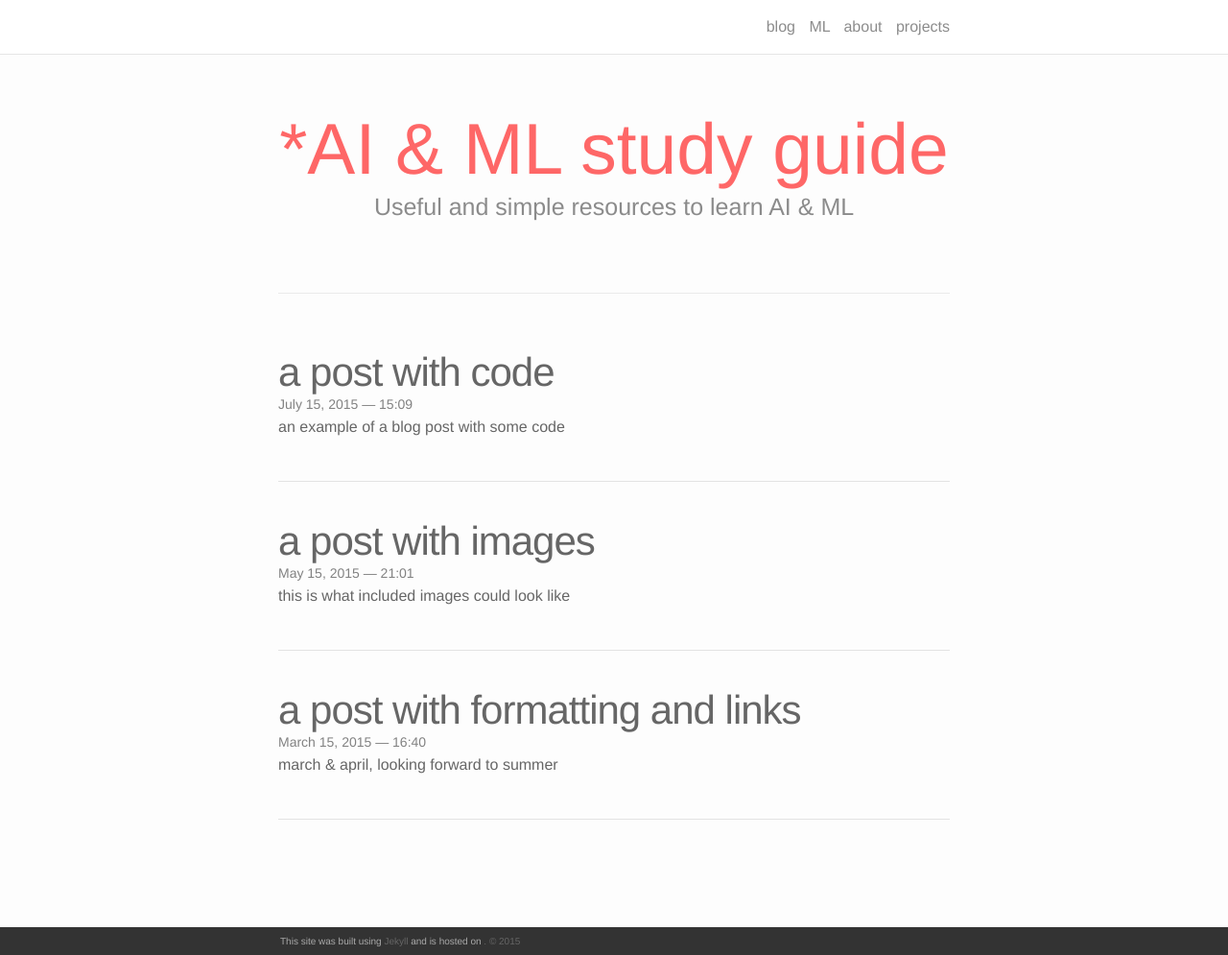
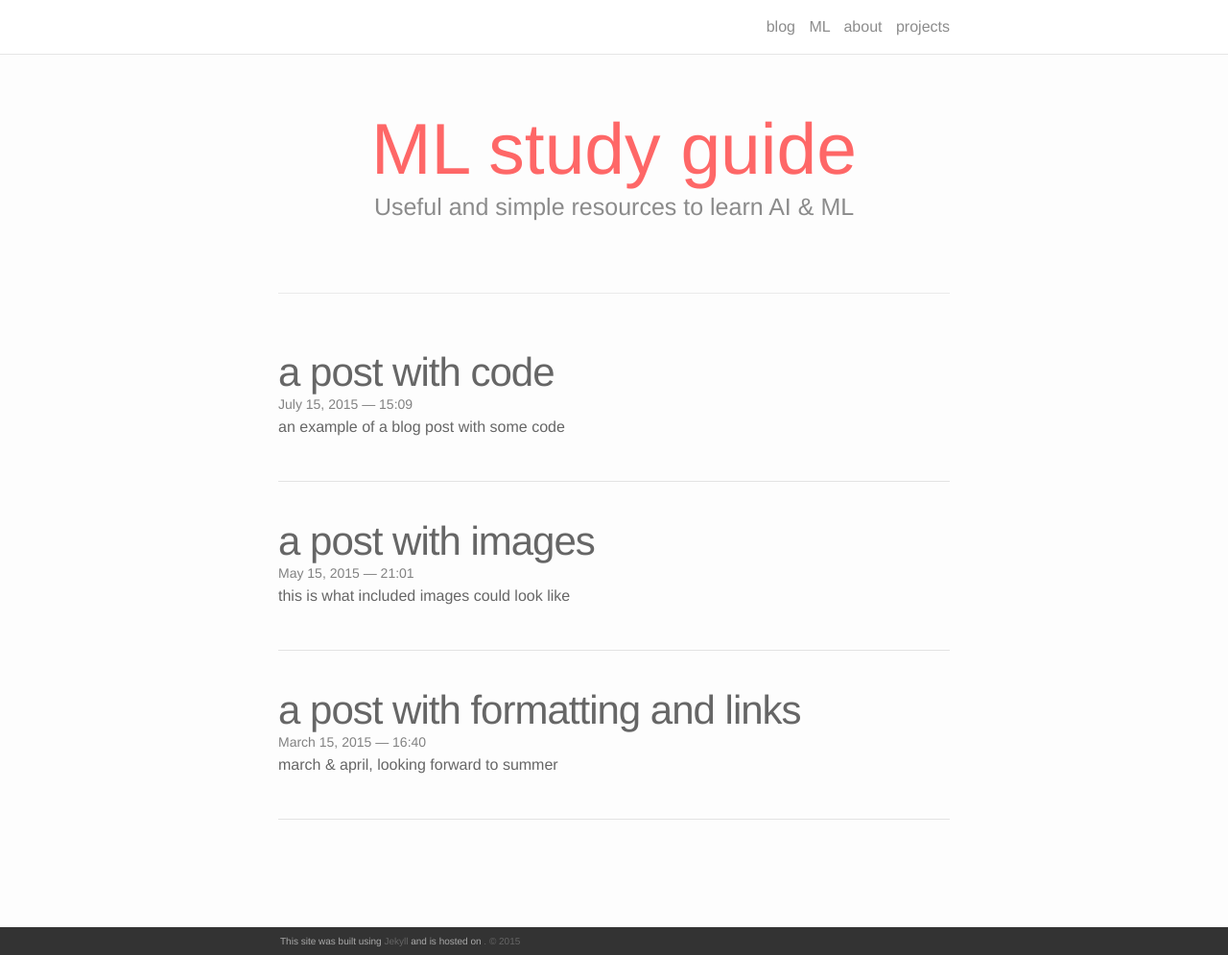
Before and after one commit to Aracelimp/AI-study-guide, a Jekyll site: the page built from index.html, in a window 1280 px wide and 995 px high. Shown: the whole window at 96% size. Built offline with Jekyll 4.4.1, drawn with Linux system fonts in a browser that asks for light colours; nearby versions of some CDN libraries; the list of posts is cut into pages by our own code.

```diff
--- a/index.html
+++ b/index.html
@@ -3,7 +3,7 @@ layout: default
 ---
 
 <div class="header-bar">
-  <h1>*AI & ML study guide</h1>
+  <h1>ML study guide</h1>
   <h2>Useful and simple resources to learn AI & ML</h2>
   <br/>
   <hr>
```
